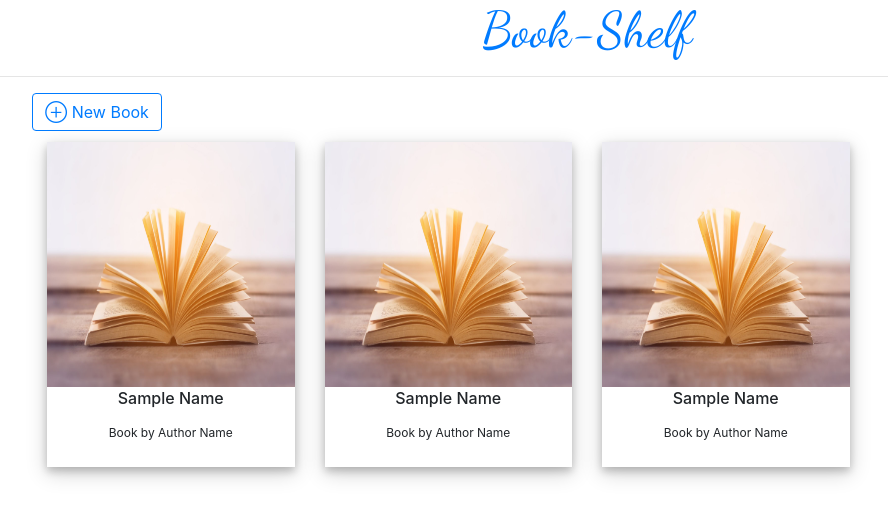
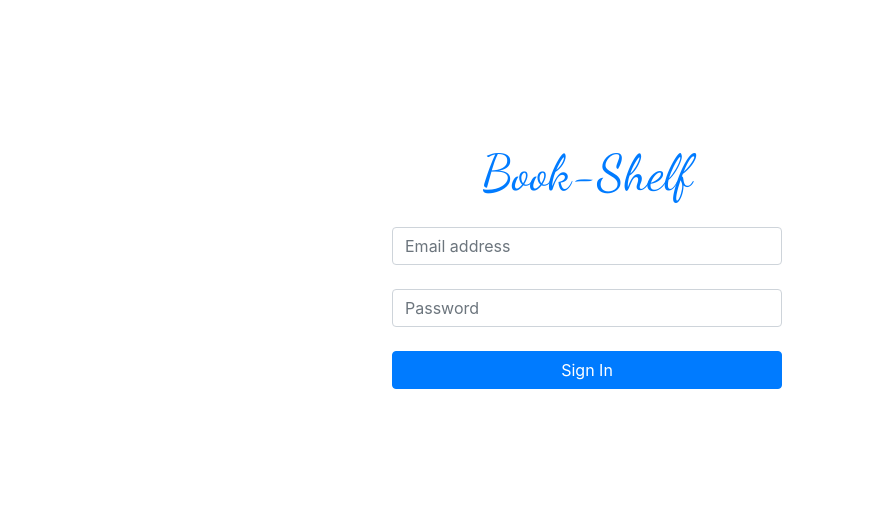
Before and after one commit to I-m-Parthian/Book-Shelf, a PHP site: page / in a window 1280 px wide. Shown: the top 519 px of the page, without its empty margins (53-941 px from the left). Run offline with PHP 8.4, Linux system fonts and the light colour scheme; data that the repository does not hold is empty.

Commit message:
initiate devlopemnt of login page (Design UI)

```diff
--- a/header.php
+++ b/header.php
@@ -8,7 +8,7 @@
 
   <meta charset="utf-8">
   <meta name="viewport" content="width=device-width, initial-scale=1, shrink-to-fit=no">
-  <title>BookShelf's home-page</title>
+  <title>BookShelf</title>
 
   <!--favicon -->
   <link rel="shortcut icon" href="https://emojipedia-us.s3.dualstack.us-west-1.amazonaws.com/thumbs/120/whatsapp/238/books_1f4da.png">
@@ -24,7 +24,3 @@
   <!-- Bootsrap Scripts -->
 
 </head>
-
-<body>
-  <h1 class="text-center text-primary">Book-Shelf</h1>
-  <hr>
--- a/index.php
+++ b/index.php
@@ -1,72 +1,16 @@
 <?php
-  include "header.php"
-?>
-
-  <div class="container">
-    <!-- Button to Add new book -->
-    <div class="buttons">
-      <a class="btn btn-outline-primary" role="button" href="Books-adding-form.php">&#8853 New Book </a>
+  include 'header.php'
+ ?>
+<body>
+  <form class="form-signin" action="landingpage.php" method="post">
+    <div class="text-center mb-4">
+      <h1 class="text-primary mb-4">Book-Shelf</h1>
     </div>
 
-    <!-- Books Display -->
-    <div class="row" style="margin:1% 0;">
-        <?php
-          include_once "includes/dbh.php";
-
-          $sql = "SELECT * FROM books ORDER BY book_id;";
-          $result = mysqli_query($conn, $sql);
-          $resultcheck = mysqli_num_rows($result);
-          // Fetching data from database
-          if ($resultcheck > 0) {
-              while ($row = mysqli_fetch_assoc($result)) {
-                echo '
-                <div class="col-lg-3 col-md-4 col-sm-6 box" >
-                  <div class="polaroid" onclick=" window.location.href = \'details-page.php?book_id='.$row["book_id"].' \';">
-                    <img class="box-image" src="Book-images/'.$row["image_name"].'" alt="Book-Image">
-                    <div class="image-text">
-                      <h6 >'.$row["book_name"].'</h6>
-                      <sub>Book by '.$row["author_name"].'</sub>
-                    </div>
-                  </div>
-                </div>
-                ';
-              }
-          }
-         ?>
-
-         <!------------- Sample Books --------------->
-
-         <div class="col-lg-3 col-md-4 col-sm-6 box" >
-           <div class="polaroid" onclick="window.location.href ='details-page.php'">
-             <img class="box-image" src="Book-images/sample-image.jpeg" alt="Book-Image">
-             <div class="image-text">
-               <h6>Sample Name</h6>
-               <sub>Book by Author Name</sub>
-             </div>
-           </div>
-         </div>
-
-         <div class="col-lg-3 col-md-4 col-sm-6 box" >
-           <div class="polaroid" onclick="window.location.href ='details-page.php'">
-             <img class="box-image" src="Book-images/sample-image.jpeg" alt="Book-Image">
-             <div class="image-text">
-               <h6>Sample Name</h6>
-               <sub>Book by Author Name</sub>
-             </div>
-           </div>
-         </div>
-
-         <div class="col-lg-3 col-md-4 col-sm-6 box" >
-           <div class="polaroid" onclick="window.location.href ='details-page.php'">
-             <img class="box-image" src="Book-images/sample-image.jpeg" alt="Book-Image">
-             <div class="image-text">
-               <h6>Sample Name</h6>
-               <sub>Book by Author Name</sub>
-             </div>
-           </div>
-         </div>
+    <div class="form-label-group">
+      <input type="email" class="form-control mb-4" name="useremail" placeholder="Email address">
+      <input type="password" class="form-control mb-4" name="userpasswrd" placeholder="Password">
+      <button type="submit" class="btn btn-primary btn-block">Sign In</button>
     </div>
-  </div>
+ </form>
 </body>
-
-</html>
--- a/styling/style.css
+++ b/styling/style.css
@@ -1,3 +1,12 @@
+/*************** LoginPage Styling *****************/
+.form-signin {
+    width: 100%;
+    max-width: 420px;
+    padding: 15px;
+    margin: auto;
+    margin-top: 10%;
+}
+
 /*************** Header Styling *****************/
 h1{
   font-family: 'Dancing Script', cursive;
```
Also changed, not shown: landingpage.php (added, +72 -0 lines).
